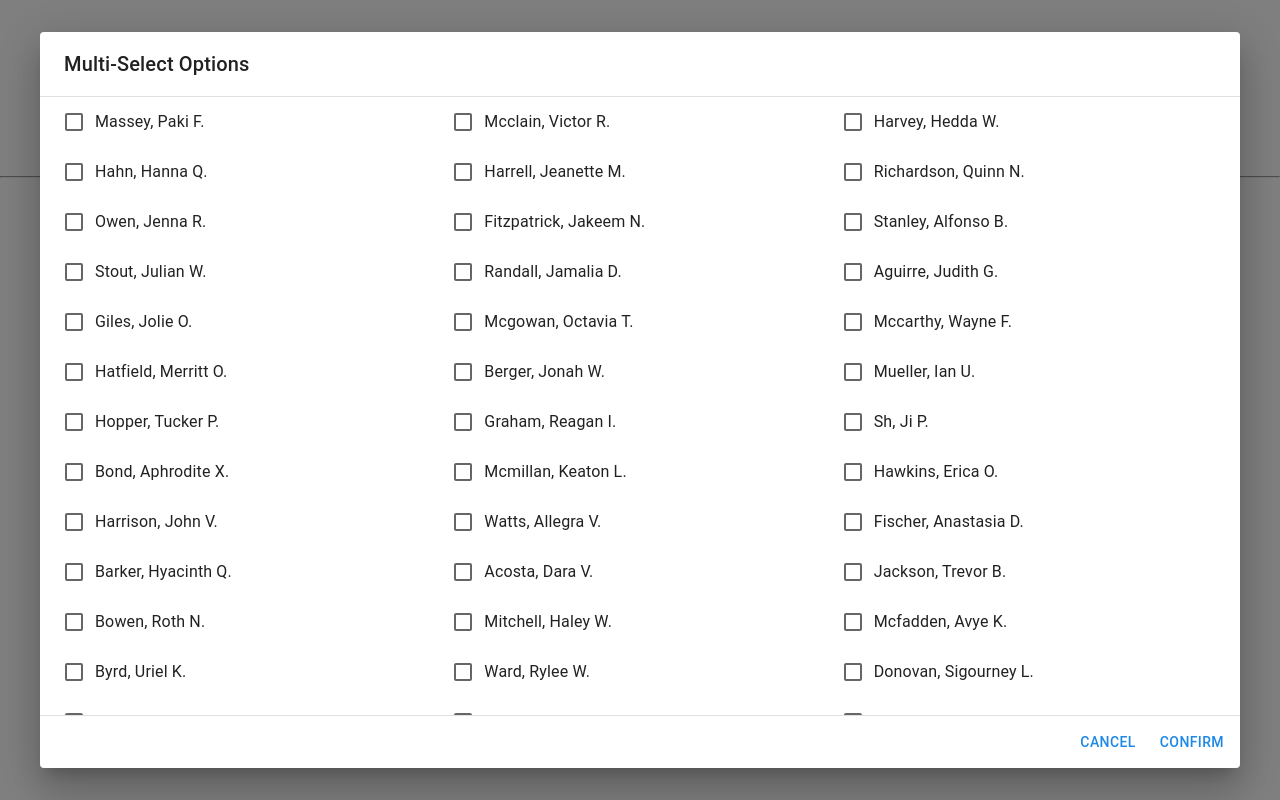
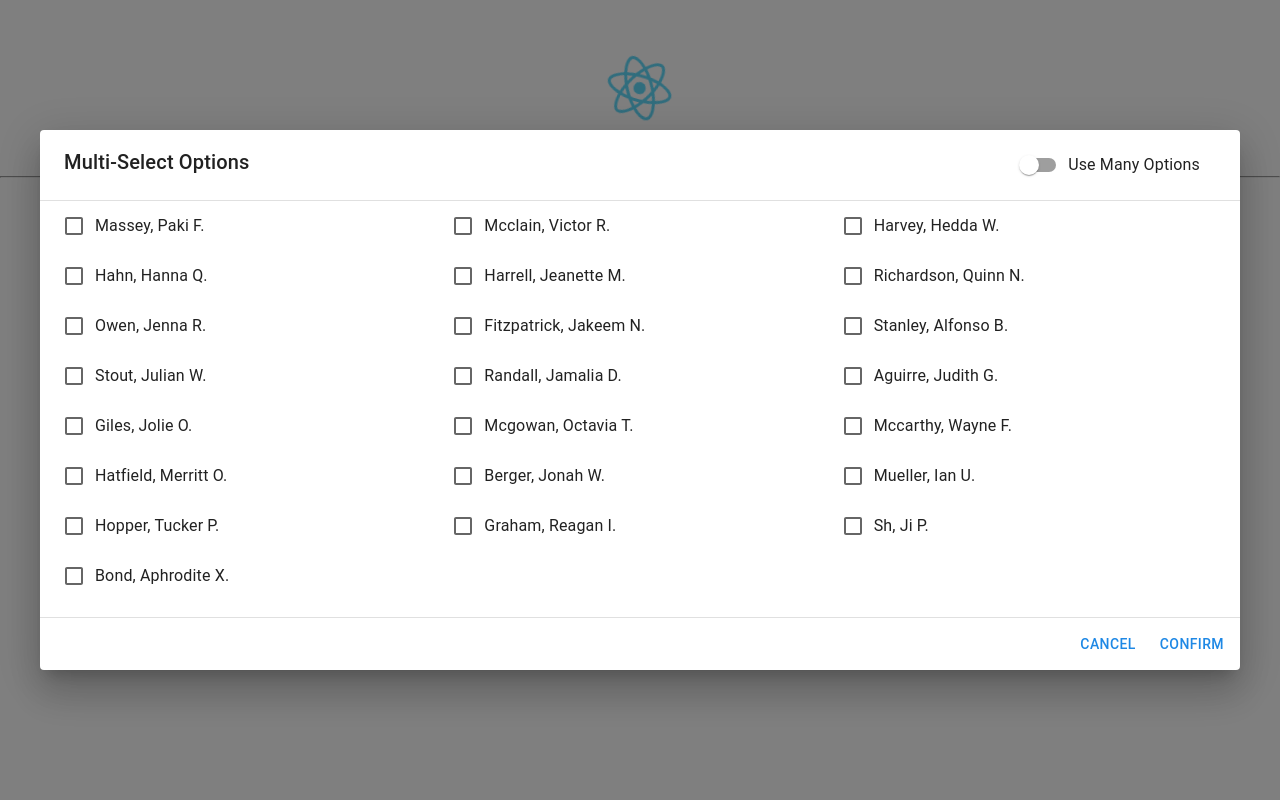
Before and after one commit to patrick-radulian/experiments, a React (Create React App) app: page / in a window 1280 px wide. Both pictures are taken after a click on the element 717 px from the left and 246 px from the top of the page. Built offline with nearby package versions, Linux system fonts and the light colour scheme.

Commit message:
Add demo convenience stuff

```diff
--- a/src/components/MultiSelect/MultiSelect.tsx
+++ b/src/components/MultiSelect/MultiSelect.tsx
@@ -1,7 +1,8 @@
 import React from "react";
 import styles from "./MultiSelect.module.css";
-import MultiSelectModal, { IMultiSelectOption } from "./MultiSelectModal";
-import { data } from "./data";
+import MultiSelectModal, { IMultiSelectOption, IOptions } from "./MultiSelectModal";
+import { dataLarge } from "./data-large";
+import { dataShort } from "./data-short";
 import { Chip } from "@mui/material";
 import UnfoldMoreIcon from '@mui/icons-material/UnfoldMore';
 
@@ -14,6 +15,7 @@ export default function MultiSelect() {
     const multiSelectBodyLimiter = React.useRef<HTMLDivElement>(null);
     const chips = React.useRef<Array<HTMLDivElement | null>>([]);
     const totalChipsWidth = React.useRef<number>(0);
+    const data = React.useRef<IOptions>({fewOptions: dataShort, manyOptions: dataLarge});
 
     const handleClickOpen = () => setOpen(true);
     const handleClose = () => setOpen(false);
@@ -138,7 +140,7 @@ export default function MultiSelect() {
                 <button className={styles["multi-select-expand-button"]}><UnfoldMoreIcon fontSize="medium"/></button>
             </div>
 
-            <MultiSelectModal title="Multi-Select Options" handleClose={handleClose} handleToggle={handleToggle} checkedOptions={checkedOptions} open={open} options={data}/>
+            <MultiSelectModal title="Multi-Select Options" handleClose={handleClose} handleToggle={handleToggle} checkedOptions={checkedOptions} open={open} options={data.current}/>
         </div>
     )
 }
--- a/src/components/MultiSelect/MultiSelectModal.tsx
+++ b/src/components/MultiSelect/MultiSelectModal.tsx
@@ -4,17 +4,22 @@ import Dialog from '@mui/material/Dialog';
 import DialogActions from '@mui/material/DialogActions';
 import DialogContent from '@mui/material/DialogContent';
 import DialogTitle from '@mui/material/DialogTitle';
-import { Checkbox, FormControlLabel, Grid } from "@mui/material";
+import { Checkbox, Grid, Switch, FormControlLabel } from "@mui/material";
 
 export interface IMultiSelectOption {
     label: string,
     value: string
 }
 
+export interface IOptions {
+    fewOptions: Array<IMultiSelectOption>,
+    manyOptions: Array<IMultiSelectOption>
+}
+
 export interface IMultiSelectModal {
     open: boolean,
     title: string,
-    options: Array<IMultiSelectOption>,
+    options: IOptions,
     checkedOptions: Array<IMultiSelectOption>,
     handleToggle: (option: IMultiSelectOption) => void,
     handleClose: () => void
@@ -25,13 +30,24 @@ export default function MultiSelectModal(props: IMultiSelectModal) {
 
     const onChange = (option: IMultiSelectOption) => () => handleToggle(option);
 
+    const [useManyOptions, setUseManyOptions] = React.useState<boolean>(false);
+    const [optionsToUse, setOptionsToUse] = React.useState<Array<IMultiSelectOption>>(options.fewOptions);
+
+    const handleSwitch = (event: React.ChangeEvent<HTMLInputElement>, checked: boolean) => {
+        setUseManyOptions(checked);
+        setOptionsToUse(checked ? options.manyOptions : options.fewOptions);
+    }
+
     return (
         <Dialog open={open} onClose={handleClose} maxWidth="lg">
-            <DialogTitle>{title}</DialogTitle>
+            <DialogTitle sx={{display: "flex", justifyContent: "space-between"}}>
+                <span>{title}</span>
+                <FormControlLabel control={<Switch checked={useManyOptions} onChange={handleSwitch}/>} label="Use Many Options" />
+            </DialogTitle>
 
             <DialogContent dividers>
                 <Grid container spacing={2}>
-                    {options.map(option => (
+                    {optionsToUse.map(option => (
                         <Grid item xs={4} key={option.value}>
                             <FormControlLabel
                                 control={
--- a/src/components/MultiSelect/data.js
+++ b/src/components/MultiSelect/data-large.js
@@ -1,4 +1,4 @@
-export const data = [
+export const dataLarge = [
 	{
 		"label": "Massey, Paki F.",
 		"value": "23B663E3-1A6A-193B-AE7A-F7E6BB56457E"
--- a/src/components/MultiSelect/data-short.js
+++ b/src/components/MultiSelect/data-short.js
@@ -1,26 +1,90 @@
-export const data = [
+export const dataShort = [
 	{
-		"label": "Massey F.",
+		"label": "Massey, Paki F.",
 		"value": "23B663E3-1A6A-193B-AE7A-F7E6BB56457E"
 	},
 	{
-		"label": "Mcclain R.",
+		"label": "Mcclain, Victor R.",
 		"value": "288A8E40-9D5E-05C1-3DD6-FC265AF697BC"
 	},
 	{
-		"label": "Harvey W.",
+		"label": "Harvey, Hedda W.",
 		"value": "CDAC97E3-45C6-3C77-5D15-8893F836B177"
 	},
 	{
-		"label": "Hahn Q.",
+		"label": "Hahn, Hanna Q.",
 		"value": "17F32B6B-E519-7E0B-A79E-6906A23C5FB1"
 	},
 	{
-		"label": "Harrell M.",
+		"label": "Harrell, Jeanette M.",
 		"value": "CB6BE9D3-BF13-E4BE-93E6-43BB3D11FCE9"
 	},
 	{
-		"label": "Richardson N.",
+		"label": "Richardson, Quinn N.",
 		"value": "E62BE2A4-5B95-91F3-B6AB-2354BBE75C84"
+	},
+	{
+		"label": "Owen, Jenna R.",
+		"value": "EFD5D275-F462-49BA-6E2B-40845F01B2F1"
+	},
+	{
+		"label": "Fitzpatrick, Jakeem N.",
+		"value": "4B831873-9568-754C-8FD7-C5B1317A3482"
+	},
+	{
+		"label": "Stanley, Alfonso B.",
+		"value": "6A324363-12F4-FEC8-7825-84C5A85FC447"
+	},
+	{
+		"label": "Stout, Julian W.",
+		"value": "5553292B-5626-DAEC-55B5-6B36ECDD0131"
+	},
+	{
+		"label": "Randall, Jamalia D.",
+		"value": "D085F526-C65A-146D-4185-B952378E2FA5"
+	},
+	{
+		"label": "Aguirre, Judith G.",
+		"value": "8B5C045C-47AB-BB46-3C22-9FB62AB5D9AA"
+	},
+	{
+		"label": "Giles, Jolie O.",
+		"value": "D8C51E81-2648-47D5-6160-53D4ABD0AB6C"
+	},
+	{
+		"label": "Mcgowan, Octavia T.",
+		"value": "750A32FD-A3D5-E6A2-F52D-86A9A6724038"
+	},
+	{
+		"label": "Mccarthy, Wayne F.",
+		"value": "BD6A04C9-3948-E98D-DB7F-0C656A121F24"
+	},
+	{
+		"label": "Hatfield, Merritt O.",
+		"value": "CA4D76CE-6C18-72DC-D9CD-045C9DE476E9"
+	},
+	{
+		"label": "Berger, Jonah W.",
+		"value": "5AEB0BF7-1956-73C4-B17F-43A06EA06B83"
+	},
+	{
+		"label": "Mueller, Ian U.",
+		"value": "85414AED-7037-92E2-9C99-14B8BD2A5AAA"
+	},
+	{
+		"label": "Hopper, Tucker P.",
+		"value": "DA16C553-4241-DC55-01AC-39A218C546C7"
+	},
+	{
+		"label": "Graham, Reagan I.",
+		"value": "8137D960-B645-07E2-F444-837247EAA8FD"
+	},
+	{
+		"label": "Sh, Ji P.",
+		"value": "85383BB2-5CF4-111C-9955-C75624B23E64"
+	},
+	{
+		"label": "Bond, Aphrodite X.",
+		"value": "CB23E10D-491E-66FD-5DB4-74A2E541A27C"
 	}
 ]
```
